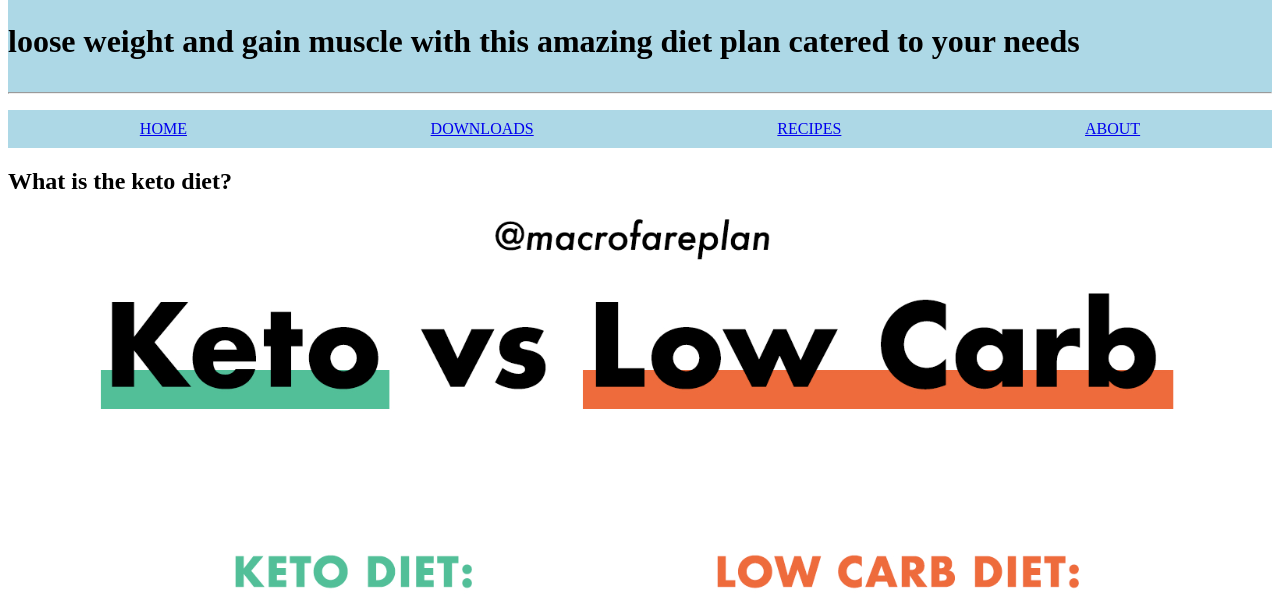
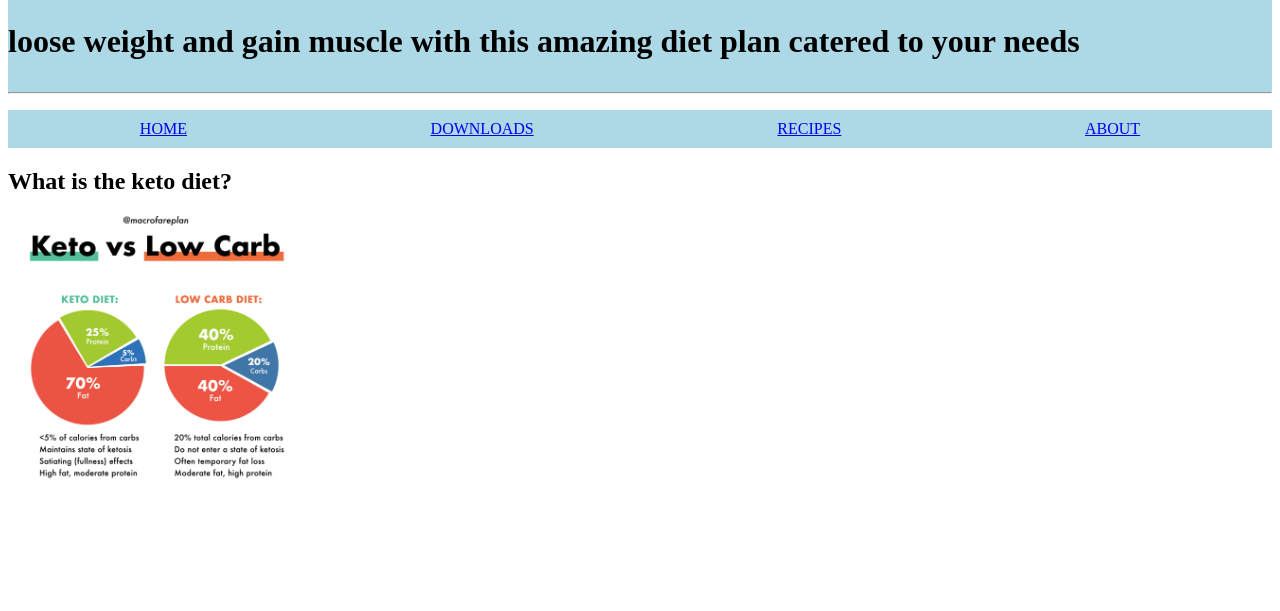
Before and after one commit to rhiannemock/keto-diet, a plain HTML site: page index.html in a window 1280 px wide. Shown: the part 137-748 px from the top of the page. Drawn offline with Linux system fonts and the light colour scheme.

Commit message:
size added in index.html

```diff
--- a/index.html
+++ b/index.html
@@ -28,7 +28,7 @@
         <section>
             <div>
             <h2>What is the keto diet?</h2>
-            <img src="assets/images/diagram of carbs.png" alt="Image of proportions of carbs on a keto diet compared with a low carb diet"></a>
+            <img src="assets/images/diagram of carbs.png" alt="Image of proportions of carbs on a keto diet compared with a low carb diet" width="300px"></a>
             </div>
         </section>
     </main>
```
